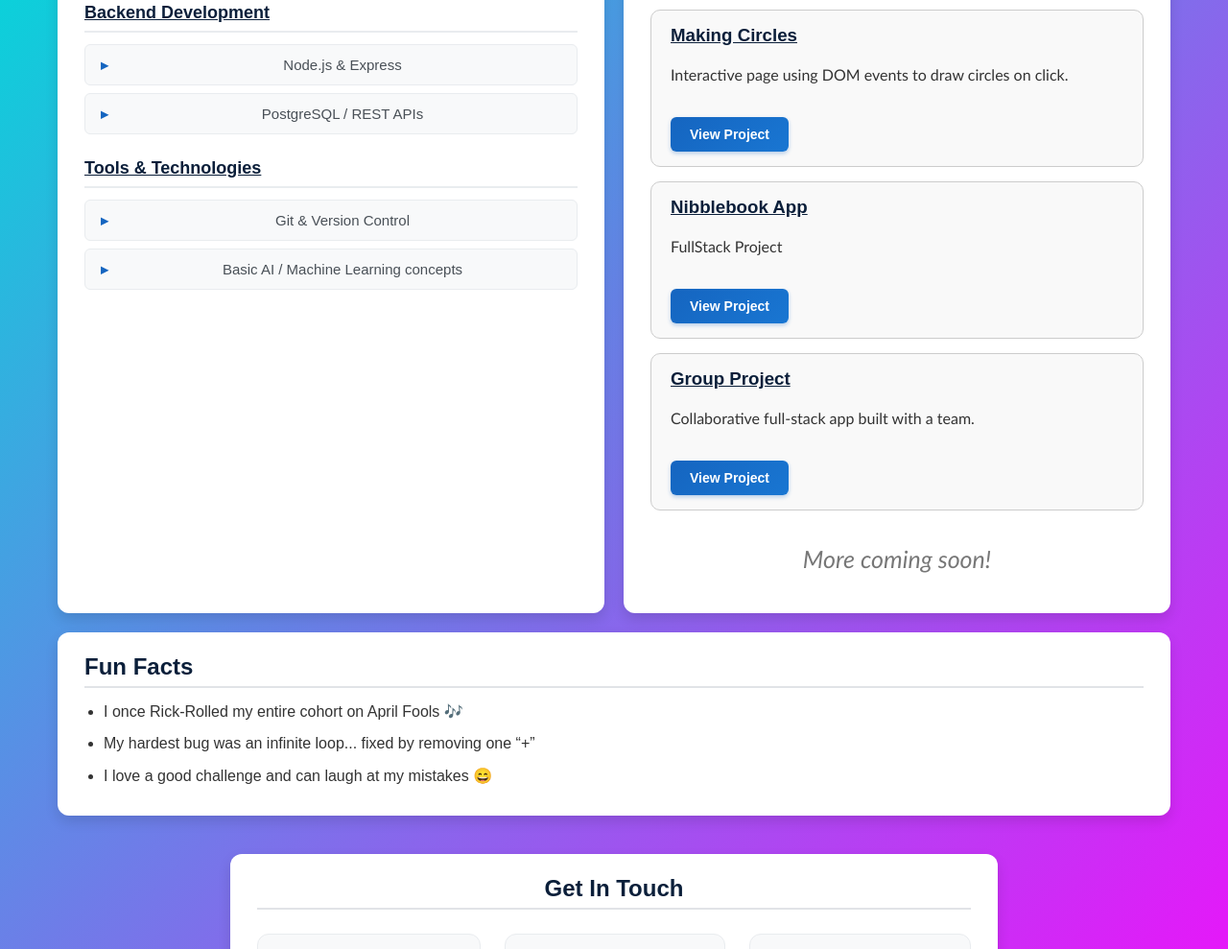
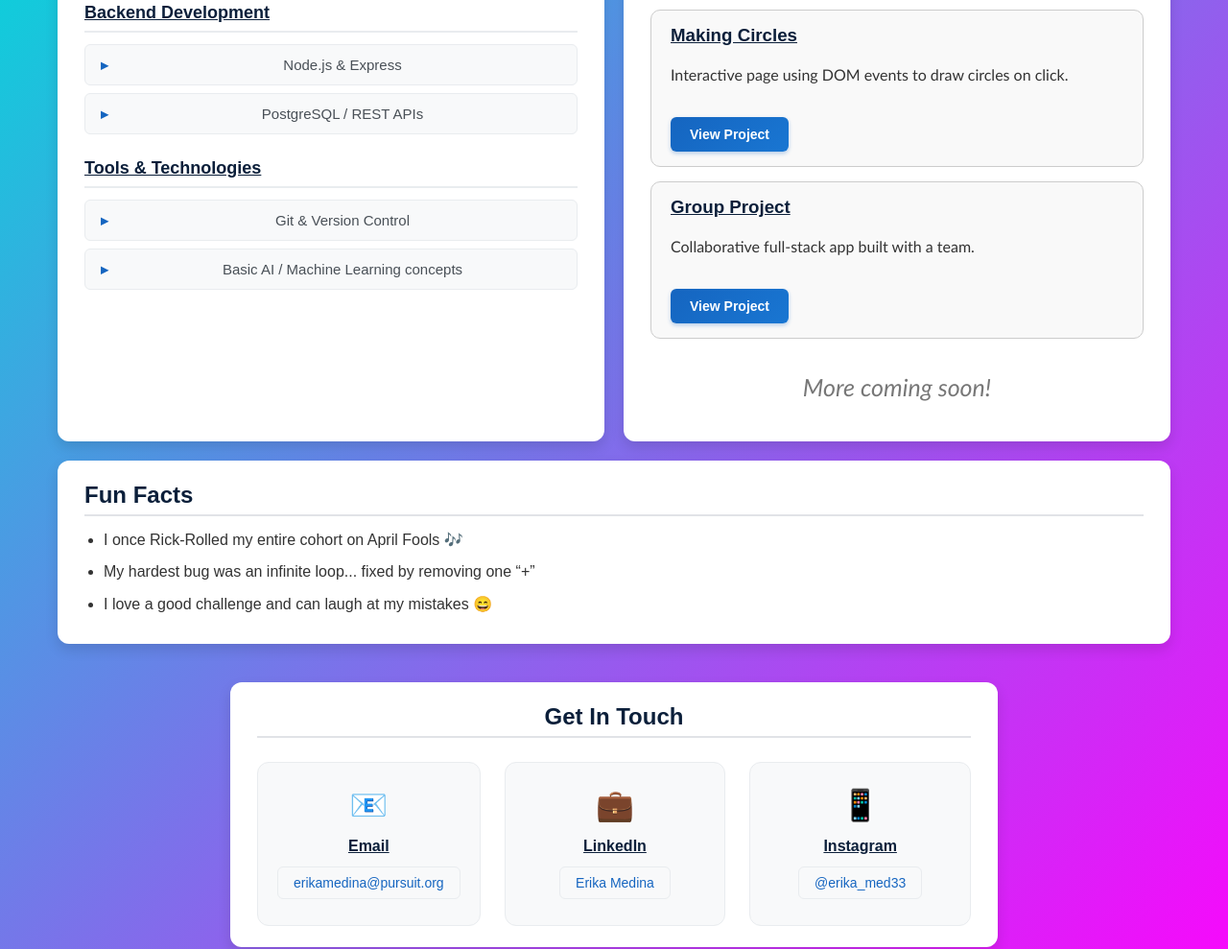
Before and after one commit to Erimed33/Erika-profile, a plain HTML site: page index.html in a window 1280 px wide. Shown: the part 964-1953 px from the top of the page at 96% size. Drawn offline with Linux system fonts and the light colour scheme.

Commit message:
Update index.html

```diff
--- a/index.html
+++ b/index.html
@@ -82,12 +82,6 @@
       <a href="https://erimed33.github.io/creating-circles/" target="_blank">View Project</a>
     </div>
 
-       <div class="project-card">
-      <h3>Nibblebook App</h3>
-      <p>FullStack Project</p>
-      <a href="nibblebook-frontend.netlify.app" target="_blank">View Project</a>
-    </div>
-
     <div class="project-card">
       <h3>Group Project</h3>
       <p>Collaborative full-stack app built with a team.</p>
```
